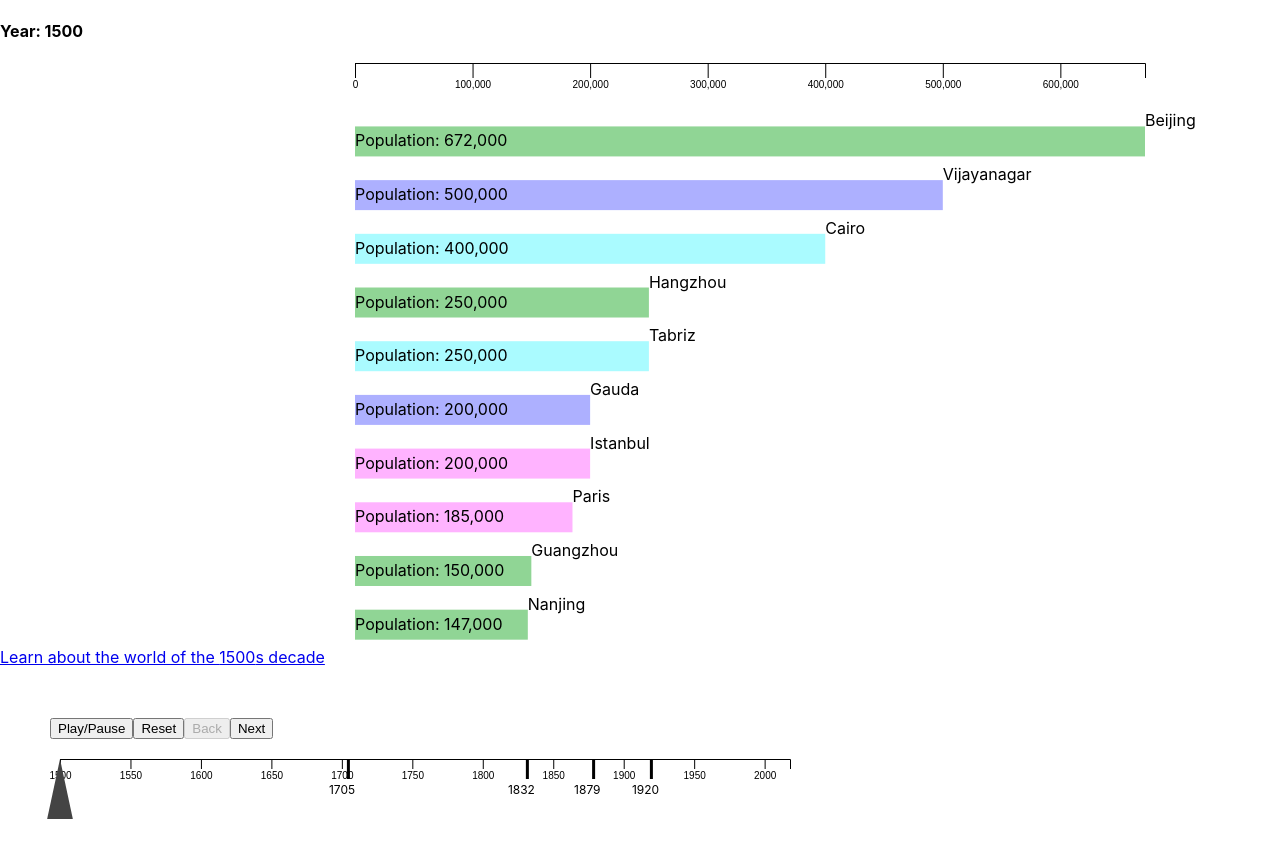
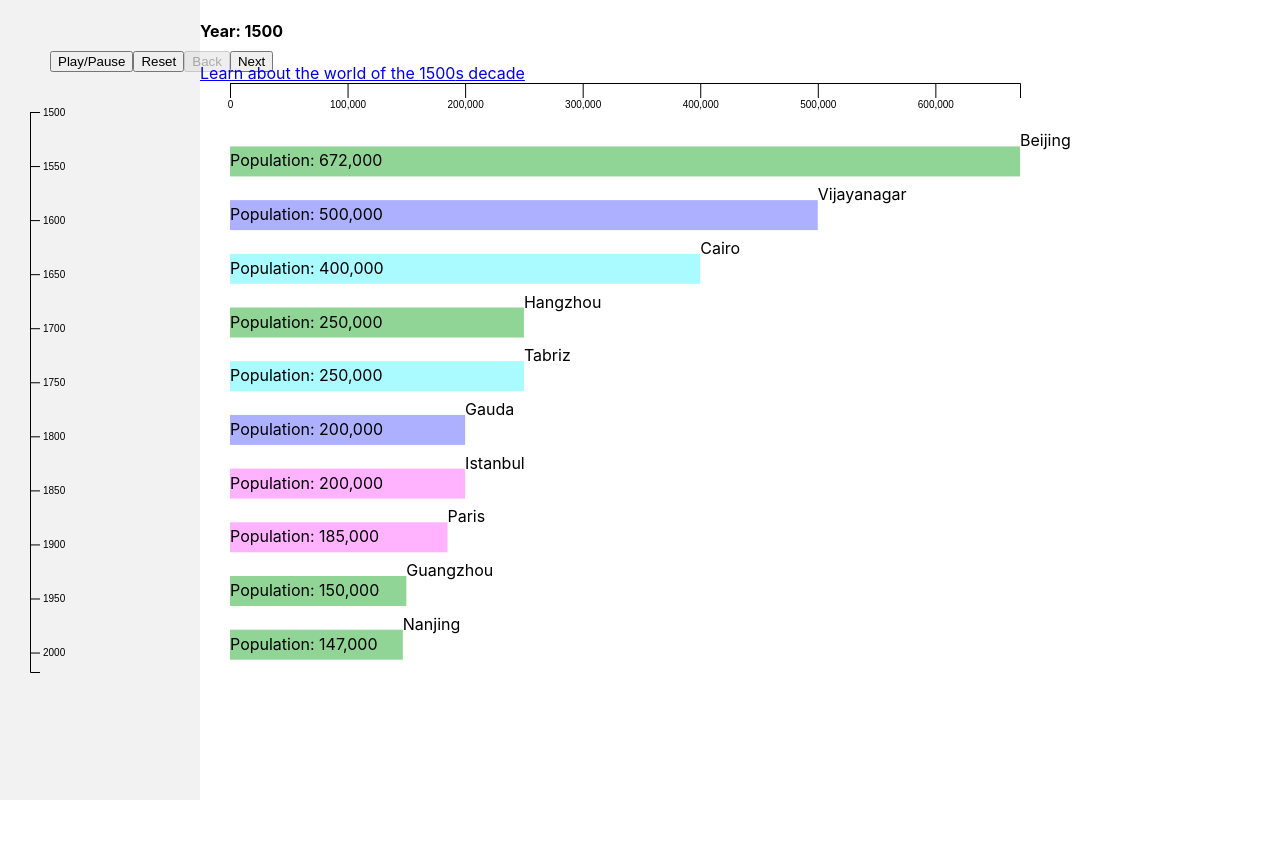
Before and after one commit to keithlmiller/timeline, a React (Create React App) app: page / in a window 1280 px wide. After the commit the page ends 800 px from the top, so only its background shows below. Built offline with nearby package versions, Linux system fonts and the light colour scheme.

Commit message:
basic vertical axis, wip tracking scroll position

```diff
--- a/src/App.css
+++ /dev/null
@@ -1,3 +0,0 @@
-/* .app-container {
-
-} */
--- a/src/App.js
+++ b/src/App.js
@@ -3,8 +3,8 @@ import * as d3 from 'd3';
 import cityPopulations from './data/city-populations.csv';
 import { continents } from './data/constants';
 import D3Slider from './components/D3Slider';
-
-import './App.css';
+import { useScrollPosition } from './utils/hooks'
+import './App.scss';
 
 function App() {
   const top_n = 10;
@@ -23,10 +23,12 @@ function App() {
 
   const xAxisRef = useRef(null);
   const barsRef = useRef(null);
+  const contentRef = useRef(null)
 
   const [cityData, setCityData] = useState([]);
   const [currentYear, setCurrentYear] = useState(startYear);
   const [bars, setBars] = useState([]);
+  const [scrollPos, setScrollPos] = useState(0);
 
   // Example city year
   // group: "India"
@@ -37,6 +39,18 @@ function App() {
   // subGroup: "India"
   // value: "206"
   // year: "1608"
+
+  useScrollPosition(({ prevPos, currPos }) => {
+    // console.log('currPos.y', currPos.y)
+    // console.log('prevPos.y', prevPos.y)
+    setScrollPos(currPos.y)
+  }, [], contentRef, false, 500)
+
+
+  useEffect(() => {
+    console.log('scrollPos', scrollPos)
+
+  }, [scrollPos])
 
   useEffect(() => {
     d3.csv(cityPopulations, (cityYear) => ({
@@ -105,7 +119,19 @@ function App() {
   }, [cityData, currentYear, margin.bottom, margin.top, margin.left, margin.right])
 
   return (
-    <div className="app-container">
+    <div className='app-container'>
+      <div className='timeline'>
+        <D3Slider
+          start={startYear}
+          end={endYear}
+          width={200}
+          height={600}
+          onChange={setCurrentYear}
+          steps={[1705, 1832, 1879, 1920]}
+          orientation='vertical'
+        />
+      </div>
+      <div ref={contentRef} className='primary-content'>
         <h4>Year: {currentYear}</h4>
         <a href={`https://en.wikipedia.org/wiki/${currentYear}s`} rel='noreferrer' target='_blank' >Learn about the world of the {currentYear}s decade</a>
         <svg width={chartWidth} height={chartHeight}>
@@ -126,15 +152,8 @@ function App() {
           </g>
         </svg>
 
-      {/* <RangeSlider start={startYear} end={endYear} onChange={setCurrentYear} step={10} /> */}
-
-      <D3Slider
-        start={startYear}
-        end={endYear}
-        width={900}
-        onChange={setCurrentYear}
-        steps={[1705, 1832, 1879, 1920]}
-      />
+        <div className='placeholder-content'></div>
+      </div>
     </div>
   );
 }
--- /dev/null
+++ b/src/App.scss
@@ -0,0 +1,21 @@
+.app-container {
+  display: flex;
+  height: 100vh;
+  align-items: stretch;
+
+  .primary-content {
+    overflow-y: scroll;
+
+    .placeholder-content {
+      height: 3000px;
+    }
+  }
+
+  .timeline {
+    top: 0;
+    left: 0;
+    height: 100%;
+    width: 200px;
+    background: #f2f2f2;
+  }
+}
--- a/src/components/D3Slider.js
+++ b/src/components/D3Slider.js
@@ -2,23 +2,27 @@ import React, { useEffect, useRef, useState, useCallback } from 'react';
 import * as d3 from 'd3';
 import './Slider.scss';
 
-function D3Slider({ start = 1600, end = 2020, onChange, width = 650, year, steps = [], yearJump = 10 }) {
+function D3Slider({ start = 1600, end = 2020, onChange, width = 650, height = 60, year, steps = [], yearJump = 10, orientation = 'horizontal' }) {
   const padding = {
     left: 30,
     right: 140,
+    top: 20,
+    bottom: 20,
   }
 
   const draggerWidth = 30;
   const draggerHeight = 70;
 
-  const xAxisRef = useRef(null);
-  const draggerRef = useRef(null);
+  // const xAxisRef = useRef(null);
+  const yAxisRef = useRef(null);
+  // const draggerRef = useRef(null);
 
   const [tempX, setTempX] = useState(padding.left)
   const [draggerX, setDraggerX] = useState(padding.left);
   const [currYear, setCurrYear] = useState(start);
   const [isPlaying, setIsPlaying] = useState(false);
   const [xScale, setXScale] = useState(null);
+  const [yScale, setYScale] = useState(null);
   const [currStep, setCurrStep] = useState(0);
   const [stepMarkers, setStepMarkers] = useState([]);
   const [tick, setTick] = useState(10);
@@ -30,8 +34,13 @@ function D3Slider({ start = 1600, end = 2020, onChange, width = 650, year, steps
       .domain([start, end])
       .range([padding.left, width - padding.right]);
 
+    let yScale = d3.scaleLinear()
+      .domain([start, end])
+      .range([padding.top, height - padding.bottom]);
+
       setTick(xScale(yearJump) - xScale(0));
       setXScale({ scale: xScale });
+      setYScale({ scale: yScale });
   }, [])
 
   const togglePlayback = () => {
@@ -145,18 +154,28 @@ function D3Slider({ start = 1600, end = 2020, onChange, width = 650, year, steps
         .tickSize(10)
         .tickFormat(d3.format('d'));
 
-      const xAxisSelection = d3.select(xAxisRef.current);
-      xAxisSelection
-        .call(xAxis)
+      // const xAxisSelection = d3.select(xAxisRef.current);
+      // xAxisSelection
+      //   .call(xAxis)
+
+      let yAxis = d3.axisRight()
+        .scale(yScale.scale)
+        .ticks((end - start) / 50)
+        .tickSize(10)
+        .tickFormat(d3.format('d'));
+
+      const yAxisSelection = d3.select(yAxisRef.current);
+      yAxisSelection
+        .call(yAxis)
     }
-  }, [start, end, width, padding, xScale])
+  }, [start, end, width, padding, xScale, yScale])
 
   // call d3 drag
-  useEffect(() => {
-    if (!year) {
-      d3.select(draggerRef.current).call(drag());
-    }
-  }, [draggerRef, drag, year])
+  // useEffect(() => {
+  //   if (!year) {
+  //     d3.select(draggerRef.current).call(drag());
+  //   }
+  // }, [draggerRef, drag, year])
 
 
   // as the xScale changes, convert that to a year value, and change the chart year if it changes decade
@@ -210,17 +229,7 @@ function D3Slider({ start = 1600, end = 2020, onChange, width = 650, year, steps
     }
   }, [steps, xScale])
 
-  return (
-    <div className='slider-container'>
-      <div className='controls'>
-        <button onClick={togglePlayback}>Play/Pause</button>
-        <button onClick={handleReset}>Reset</button>
-        <button disabled={!!(currStep === 0)} onClick={handleBack}>Back</button>
-        <button disabled={!!(currStep === allSteps.length - 1)} onClick={handleNext}>Next</button>
-      </div>
-
-      <div className='slider'>
-        <svg width={width} height={60}>
+  const horizontalStepMarkers = () => (
     <g>
       {stepMarkers.map(d => (
         <React.Fragment>
@@ -242,14 +251,29 @@ function D3Slider({ start = 1600, end = 2020, onChange, width = 650, year, steps
         </React.Fragment>
       ))}
     </g>
-          <g ref={xAxisRef} />
-          <polygon
+  )
+
+  return (
+    <div className='slider-container'>
+      <div className='controls'>
+        <button onClick={togglePlayback}>Play/Pause</button>
+        <button onClick={handleReset}>Reset</button>
+        <button disabled={!!(currStep === 0)} onClick={handleBack}>Back</button>
+        <button disabled={!!(currStep === allSteps.length - 1)} onClick={handleNext}>Next</button>
+      </div>
+
+      <div className='slider'>
+        <svg width={width} height={height}>
+          {orientation === 'horizontal' && horizontalStepMarkers()}
+          {/* <g ref={xAxisRef} /> */}
+          <g class='yAxis' ref={yAxisRef} />
+          {/* <polygon
             ref={draggerRef}
             points={`${draggerX+(draggerWidth/2)},0 ${draggerX+draggerWidth},${draggerHeight} ${draggerX},${draggerHeight}`}
             className='dragger'
             fill={'#444'}
             transform={`translate(${-(draggerWidth/2)}, 0)`}
-          />
+          /> */}
         </svg>
       </div>
 
--- /dev/null
+++ b/src/utils/hooks.js
@@ -0,0 +1,55 @@
+import { useRef, useLayoutEffect } from 'react'
+
+
+// taken and modified from https://dev.to/n8tb1t/tracking-scroll-position-with-react-hooks-3bbj
+
+const isBrowser = typeof window !== `undefined`
+
+function getScrollPosition({ element, useWindow }) {
+  if (!isBrowser || !element) return { x: 0, y: 0 }
+
+  const target = element ? element.current : document.body
+  const position = target.getBoundingClientRect()
+
+  if (element) {
+    console.log('getScrollPosition element.current.scrollTop', element.current.scrollTop)
+  }
+
+
+  return useWindow
+    ? { x: window.scrollX, y: window.scrollY }
+    : { x: position.left, y: element.current.scrollTop }
+}
+
+export function useScrollPosition(effect, deps, element, useWindow, wait) {
+  const position = useRef(getScrollPosition({ useWindow }))
+
+  let throttleTimeout = null
+
+  const callBack = () => {
+    const currPos = getScrollPosition({ element, useWindow })
+
+    effect({ prevPos: position.current, currPos })
+    position.current = currPos
+    throttleTimeout = null
+  }
+
+  useLayoutEffect(() => {
+    const handleScroll = () => {
+      console.log('handleScroll')
+      if (wait) {
+        if (throttleTimeout === null) {
+          throttleTimeout = setTimeout(callBack, wait)
+        }
+      } else {
+        callBack()
+      }
+    }
+
+    const listener = !!element ? element.current : window;
+
+    listener.addEventListener('scroll', handleScroll)
+
+    return () => listener.removeEventListener('scroll', handleScroll)
+  }, deps)
+}
```
Lines whose indentation alone changed are shown as unchanged.
